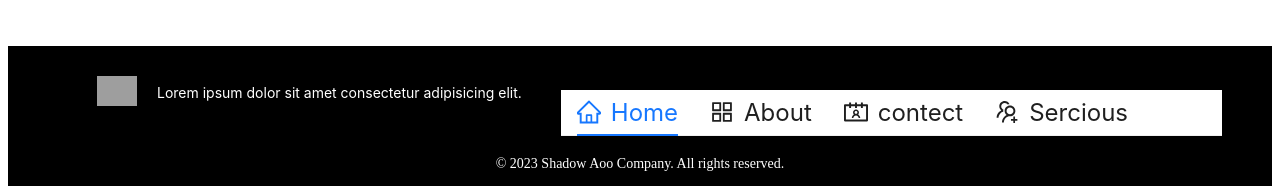
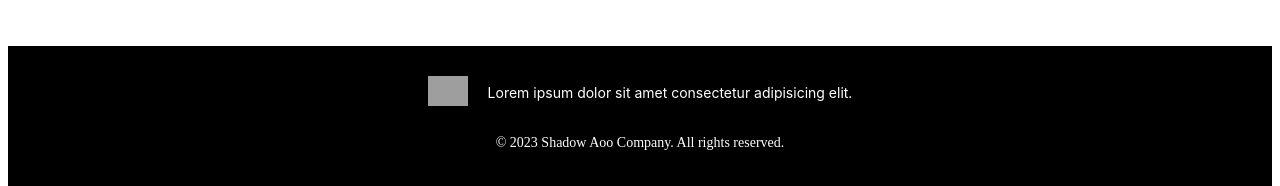
Before and after one commit to Noor-Waqas/Navbar-antd, a React (Vite) app: page / in a window 1280 px wide. Shown: the part 939-1125 px from the top of the page. Built offline with nearby package versions, Linux system fonts and the light colour scheme; grey boxes are pictures that could not be loaded.

Commit message:
manu icon margin

```diff
--- a/src/components/fotter/index.jsx
+++ b/src/components/fotter/index.jsx
@@ -1,7 +1,5 @@
 import React from 'react';
-import { Layout, Menu } from 'antd';
-import { Link } from 'react-router-dom';
-import { HomeOutlined, AppstoreOutlined, UsergroupAddOutlined, ContactsOutlined ,UserOutlined} from '@ant-design/icons';
+import { Layout } from 'antd';
 const { Footer } = Layout;
 import { Col, Row } from 'antd';
 const Index = () => {
@@ -18,29 +16,7 @@ const Index = () => {
             </div>
           </div>
         </Col>
-
-        <Col flex={12}><Menu  mode="horizontal" defaultSelectedKeys={['home']} style={{ marginTop: '20px',fontSize:"24px", }}>
-            <Menu.Item key="home" icon={<HomeOutlined style={{fontSize:"24px"}} />} >
-            <Link to="/">Home</Link>
-            </Menu.Item>
-
-            <Menu.Item key="about" icon={<AppstoreOutlined style={{fontSize:"24px"}}/>} >
-            <Link to="/about">About</Link>
-            </Menu.Item>
-
-            <Menu.Item key="contact" icon={<ContactsOutlined style={{fontSize:"24px"}}/>}>
-            <Link to="/contect">contect</Link>
-            </Menu.Item>
-            <Menu.Item key="Sercious"  icon={<UsergroupAddOutlined style={{fontSize:"24px"}}/>} >
-            <Link to="/servious" >Sercious</Link>
-            </Menu.Item>
-        </Menu>
-        </Col>
     </Row>
-
-
-
-
       <p style={{ marginTop: '20px' }}>© 2023 Shadow Aoo Company. All rights reserved.</p>
     </Footer>
     </div>
--- a/src/components/navbar/index.jsx
+++ b/src/components/navbar/index.jsx
@@ -54,7 +54,7 @@ const Index = () => {
       <div >
           <div className={style.manuIcon} >
               <div  style={{ display:"flex",justifyContent:"end" }}>
-                <MenuOutlined style={{ color: "white", fontSize: "24px",position:"relative",marginBottom:"-45px" }} onClick={() => { setOpen(true) }} />
+                <MenuOutlined style={{ color: "white", fontSize: "24px",position:"relative",marginBottom:"-45px",marginRight:"15px" }} onClick={() => { setOpen(true) }} />
               </div>
           </div>
 
```
